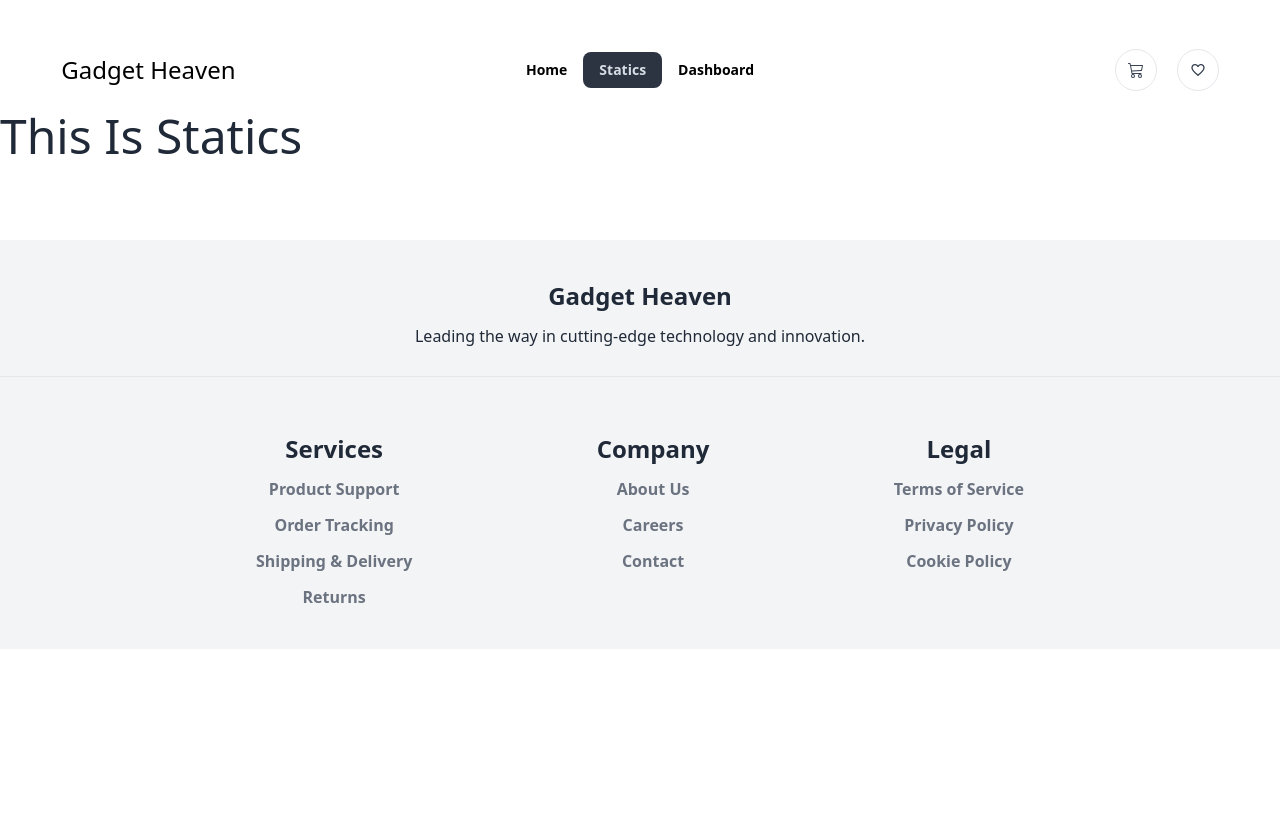
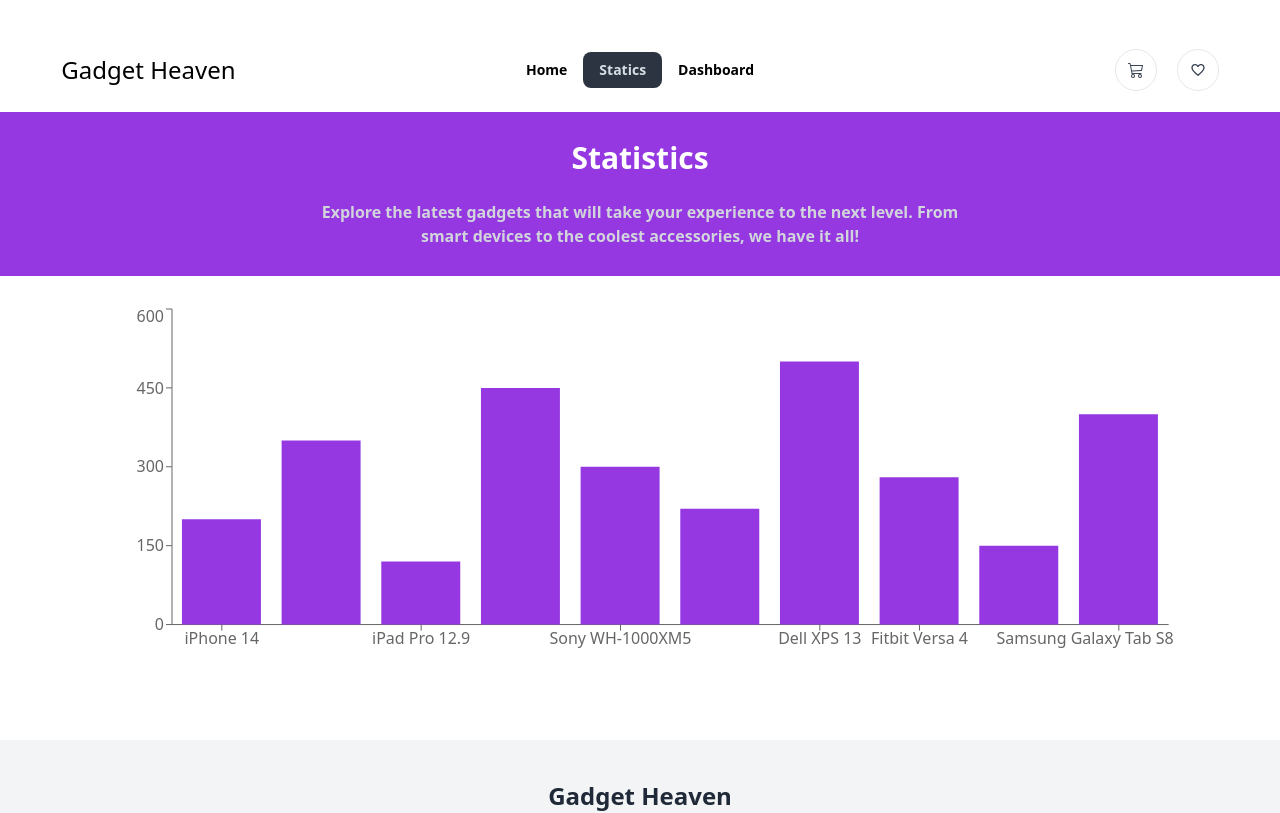
Before and after one commit to estiakahamed01/gadget-heaven-shop, a React (Vite) app: page /statics in a window 1280 px wide. Shown: the top 813 px of the page. Built offline with nearby package versions, Linux system fonts and the light colour scheme.

Commit message:
Added Statics Route

```diff
--- a/package.json
+++ b/package.json
@@ -17,6 +17,7 @@
     "react-icons": "^5.3.0",
     "react-router-dom": "^6.27.0",
     "react-tabs": "^6.0.2",
+    "recharts": "^2.13.3",
     "sort-by": "^1.2.0"
   },
   "devDependencies": {
--- a/src/components/Dashboard/Dashboard.jsx
+++ b/src/components/Dashboard/Dashboard.jsx
@@ -1,11 +1,12 @@
 import { useEffect, useState } from "react";
-import { NavLink, useLoaderData } from "react-router-dom";
+import { useLoaderData } from "react-router-dom";
 import { getStoredCartList } from "../../utility/addToLS";
 import { Tab, Tabs, TabList, TabPanel } from 'react-tabs';
 import 'react-tabs/style/react-tabs.css';
 const Dashboard = () => {
     const allProducts = useLoaderData()
     const [cartList, setCartList] = useState([])
+    const [isActive, setIsActive] = useState(true)
     useEffect(() => {
         const storedCartLists = getStoredCartList()
         const storedCartListsInt = storedCartLists.map(id => parseInt(id))
@@ -14,6 +15,12 @@
 
         setCartList(CartList)
     },[])
+    const handleCart = () =>{
+      setIsActive(!isActive)
+    }
+    const handleWish = () =>{
+      setIsActive(!isActive)
+    }
   return (
     <div className="bg-[#9538E2]">
       <div className="container mx-auto flex flex-col justify-center items-center py-8 space-y-4">
@@ -23,8 +30,9 @@
           level. From smart devices to the coolest accessories, we have it all!
         </p>
         <div className="space-x-5">
-            <NavLink to="/cart"><button className="py-3 px-11 text-lg rounded-full bg-white font-bold text-[#9538E2]">Cart</button></NavLink>
-            <NavLink to="/cart"><button className="py-3 px-11 text-lg rounded-full text-white font-semibold border-white border-[1px]">Wishlist</button></NavLink>
+            <button onClick={handleCart} className={isActive ? "py-3 px-11 text-lg rounded-full bg-white font-bold text-[#9538E2]" : "py-3 px-11 text-lg rounded-full text-white font-semibold border-white border-[1px]"}>Cart</button>
+           <button onClick={handleWish} className={isActive ? "py-3 px-11 text-lg rounded-full text-white font-semibold border-white border-[1px]" : "py-3 px-11 text-lg rounded-full bg-white font-bold text-[#9538E2]"}>Wishlist</button>
+            {/* {isButtonActive ? "py-3 px-11 text-lg rounded-full bg-white font-bold text-[#9538E2]" : "py-3 px-11 text-lg rounded-full text-white font-semibold border-white border-[1px]"} */}
         </div>
       </div>
     </div>
--- /dev/null
+++ b/src/components/LineChart/LineChart.jsx
@@ -0,0 +1,33 @@
+import {Bar, BarChart, ResponsiveContainer, XAxis, YAxis } from 'recharts';
+
+const LineChart = () => {
+    const gadgetShoppingData = [
+        { customerId: 1, productName: 'Smartphone', model: 'iPhone 14', priceSpent: 200 },
+        { customerId: 2, productName: 'Laptop', model: 'MacBook Air M2', priceSpent: 350 },
+        { customerId: 3, productName: 'Tablet', model: 'iPad Pro 12.9', priceSpent: 120 },
+        { customerId: 4, productName: 'Smartwatch', model: 'Apple Watch Series 8', priceSpent: 450 },
+        { customerId: 5, productName: 'Headphones', model: 'Sony WH-1000XM5', priceSpent: 300 },
+        { customerId: 6, productName: 'Smartphone', model: 'Samsung Galaxy S23', priceSpent: 220 },
+        { customerId: 7, productName: 'Laptop', model: 'Dell XPS 13', priceSpent: 500 },
+        { customerId: 8, productName: 'Smartwatch', model: 'Fitbit Versa 4', priceSpent: 280 },
+        { customerId: 9, productName: 'Headphones', model: 'Bose QuietComfort 45', priceSpent: 150 },
+        { customerId: 10, productName: 'Tablet', model: 'Samsung Galaxy Tab S8', priceSpent: 400 }
+      ];
+
+    return (
+        <div>
+            {/* <LChart width={500} height={400} data={gadgetShoppingData}>
+                <Line dataKey="priceSpent" stroke='#9538E2'></Line>
+            </LChart> */}
+            <ResponsiveContainer width="100%" aspect={3}>
+                <BarChart width={200} height={100} data={gadgetShoppingData}>
+                    <XAxis dataKey="model"></XAxis>
+                    <YAxis></YAxis>
+                    <Bar dataKey="priceSpent" fill='#9538E2'></Bar>
+                </BarChart>
+            </ResponsiveContainer>
+        </div>
+    );
+};
+
+export default LineChart;
--- a/src/components/Statics/Statics.jsx
+++ b/src/components/Statics/Statics.jsx
@@ -1,11 +1,20 @@
-
+import LineChart from "../LineChart/lINEcHART.JSX";
 
 const Statics = () => {
-    return (
-        <div>
-            <h4 className="text-5xl">This Is Statics</h4>
-        </div>
-    );
+  return (
+    <div>
+      <div className="bg-[#9538E2] py-7 flex flex-col justify-center items-center">
+        <h3 className="text-3xl text-white font-bold">Statistics</h3>
+        <p className="w-1/2 text-center text-base font-semibold text-gray-300 mt-6">
+          Explore the latest gadgets that will take your experience to the next
+          level. From smart devices to the coolest accessories, we have it all!
+        </p>
+      </div>
+      <div className="w-10/12 mx-auto mt-7">
+      <LineChart></LineChart>
+      </div>
+    </div>
+  );
 };
 
 export default Statics;
```
Also changed, not shown: src/main.jsx (+0 -10 lines), 1 other file (tests, documents, lock files or other folders).
